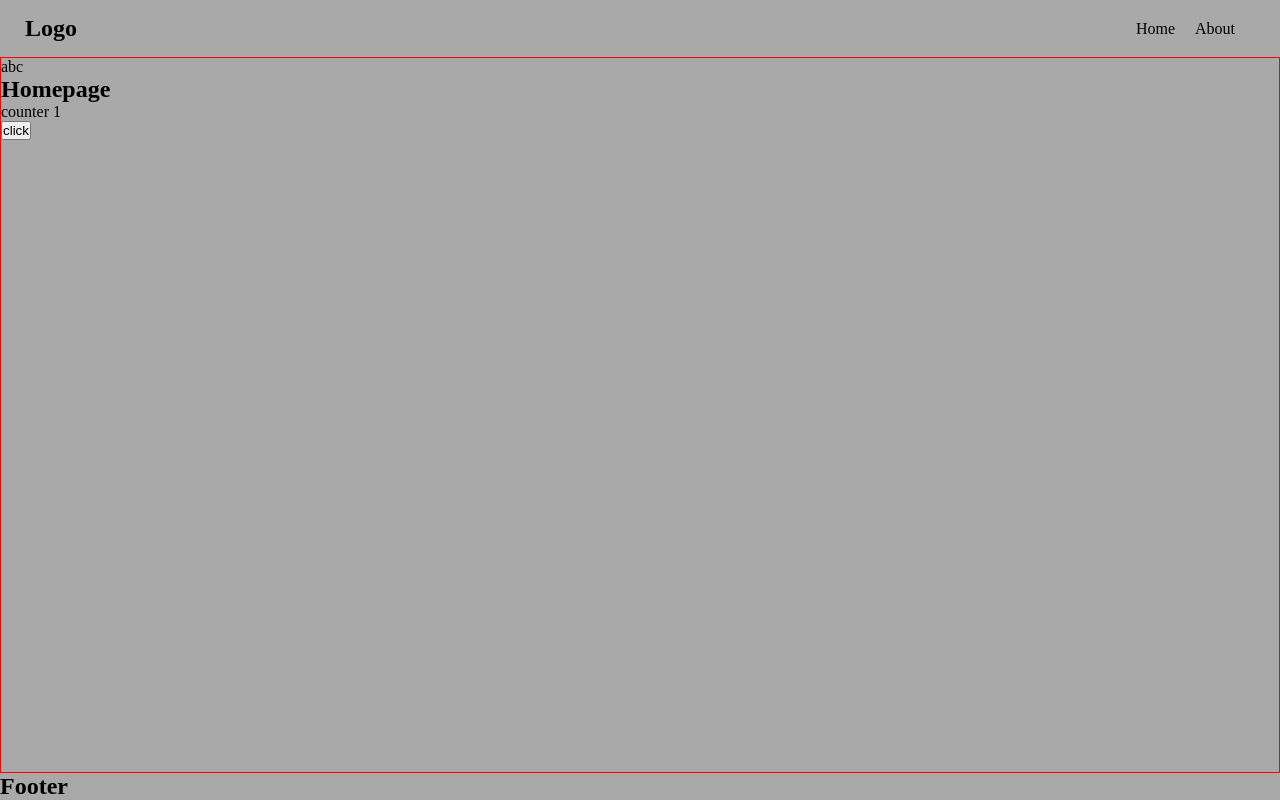
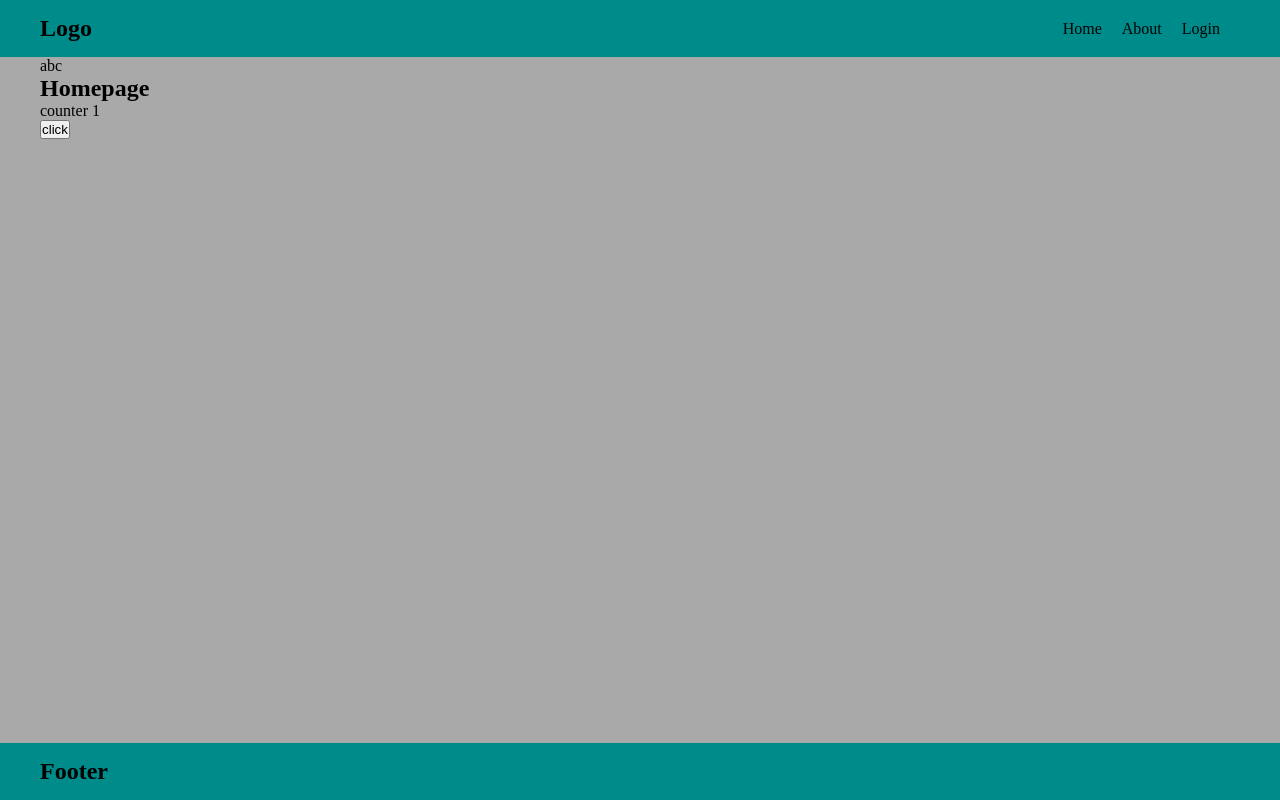
Before and after one commit to vit718/ElectronicsStore_Vue, a Vue app: page / in a window 1280 px wide. Built offline with nearby package versions, Linux system fonts and the light colour scheme; the HTML template or start-up script is replaced by a standard one.

Commit message:
minor changes

```diff
--- a/src/layouts/Footer.vue
+++ b/src/layouts/Footer.vue
@@ -1,5 +1,6 @@
 <script setup>
 import { onMounted } from "vue";
+import Container from "../components/Container.vue";
 
 onMounted(()=>{
   console.log("Footer mounted")
@@ -7,7 +8,17 @@ onMounted(()=>{
 </script>
 
 <template>
-  <footer>
-    <h2>Footer</h2>
+  <footer class="footer">
+    <Container>
+      <h2>Footer</h2>
+    </Container>
   </footer>
 </template>
+
+<style scoped lang="scss">
+.footer{
+  background-color: darkcyan;
+  padding-top: 15px;
+  padding-bottom: 15px;
+}
+</style>
--- a/src/layouts/Header.vue
+++ b/src/layouts/Header.vue
@@ -1,5 +1,10 @@
+<script setup>
+import Container from "../components/Container.vue";
+</script>
+
 <template>
   <header class="header">
+   <Container class="content">
     <h2>Logo</h2>
     <ul class="menu">
       <li class="menu--item">
@@ -8,17 +13,24 @@
       <li class="menu--item">
         <router-link to="/about">About</router-link>
       </li>
+      <li class="menu--item">
+        <router-link to="/login">Login</router-link>
+      </li>
     </ul>
+   </Container>
   </header>
 </template>
 
 <style scoped lang="scss">
 .header{
+  background-color: darkcyan;
+  padding: 15px 0;
+}
+
+.content{
   display: flex;
   justify-content: space-between;
   align-items: center;
-  background-color: darkgray;
-  padding: 15px 25px;
 }
 
 .menu{
--- a/src/layouts/MainLayout.vue
+++ b/src/layouts/MainLayout.vue
@@ -26,7 +26,6 @@ onMounted(()=>{
   background-color: darkgray;
 }
 .main{
-  border:1px solid red;
   flex-grow: 1;
 }
 </style>
--- a/src/router/index.js
+++ b/src/router/index.js
@@ -2,6 +2,7 @@ import { createRouter, createWebHistory } from 'vue-router';
 
 import HomePage from '../views/HomeView.vue';
 import AboutPage from '../views/AboutView.vue';
+import LoginPage from '../views/Login.vue';
 
 const routes = [
   {
@@ -12,6 +13,10 @@ const routes = [
     path: '/about',
     component: AboutPage,
   },
+  {
+    path: '/login',
+    component: LoginPage,
+  },
 ];
 
 const router = createRouter({
--- a/src/views/AboutView.vue
+++ b/src/views/AboutView.vue
@@ -1,6 +1,6 @@
 <script setup>
 import {ref,onMounted} from "vue";
-
+import Container from "../components/Container.vue";
 const a=ref('abc')
 
 onMounted(()=>{
@@ -10,7 +10,9 @@ onMounted(()=>{
 
 <template>
   <div>
-    <p>{{ a }}</p>
+    <Container>
+      <p>{{ a }}</p>
+      <h2>About View</h2>
+    </Container>
   </div>
-  <h2>About View</h2>
 </template>
--- a/src/views/HomeView.vue
+++ b/src/views/HomeView.vue
@@ -1,5 +1,6 @@
 <script setup>
 import {ref,onMounted} from "vue";
+import Container from "../components/Container.vue";
 
 const a=ref('abc')
 const count=ref(1)
@@ -14,10 +15,14 @@ const handleClick=()=>{
 </script>
 
 <template>
-  <div>
+ <div>
+  <Container>
+    <div>
     <p>{{ a }}</p>
   </div>
   <h2>Homepage</h2>
   <p>counter {{ count }}</p>
   <button @click="handleClick">click</button>
+  </Container>
+ </div>
 </template>
```
